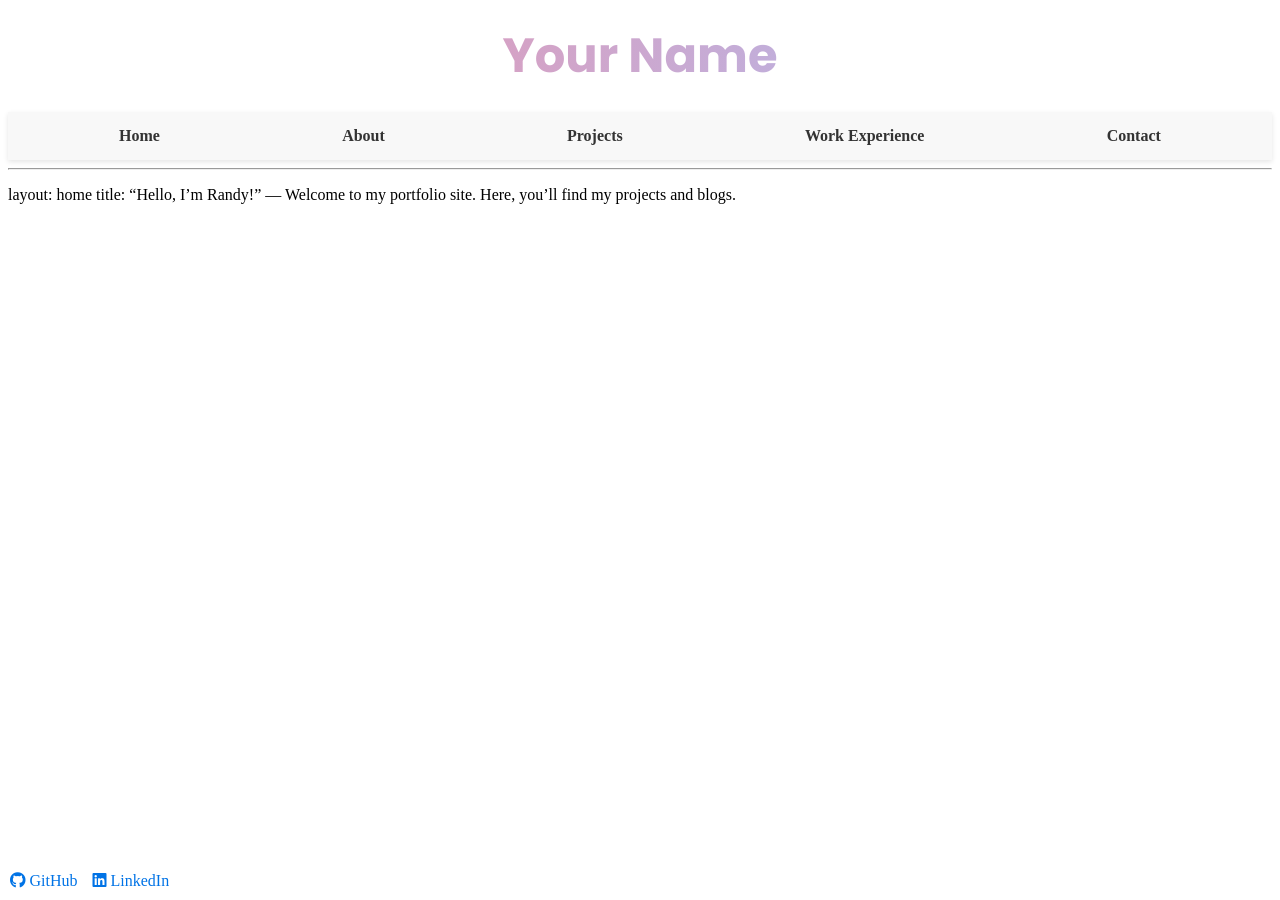
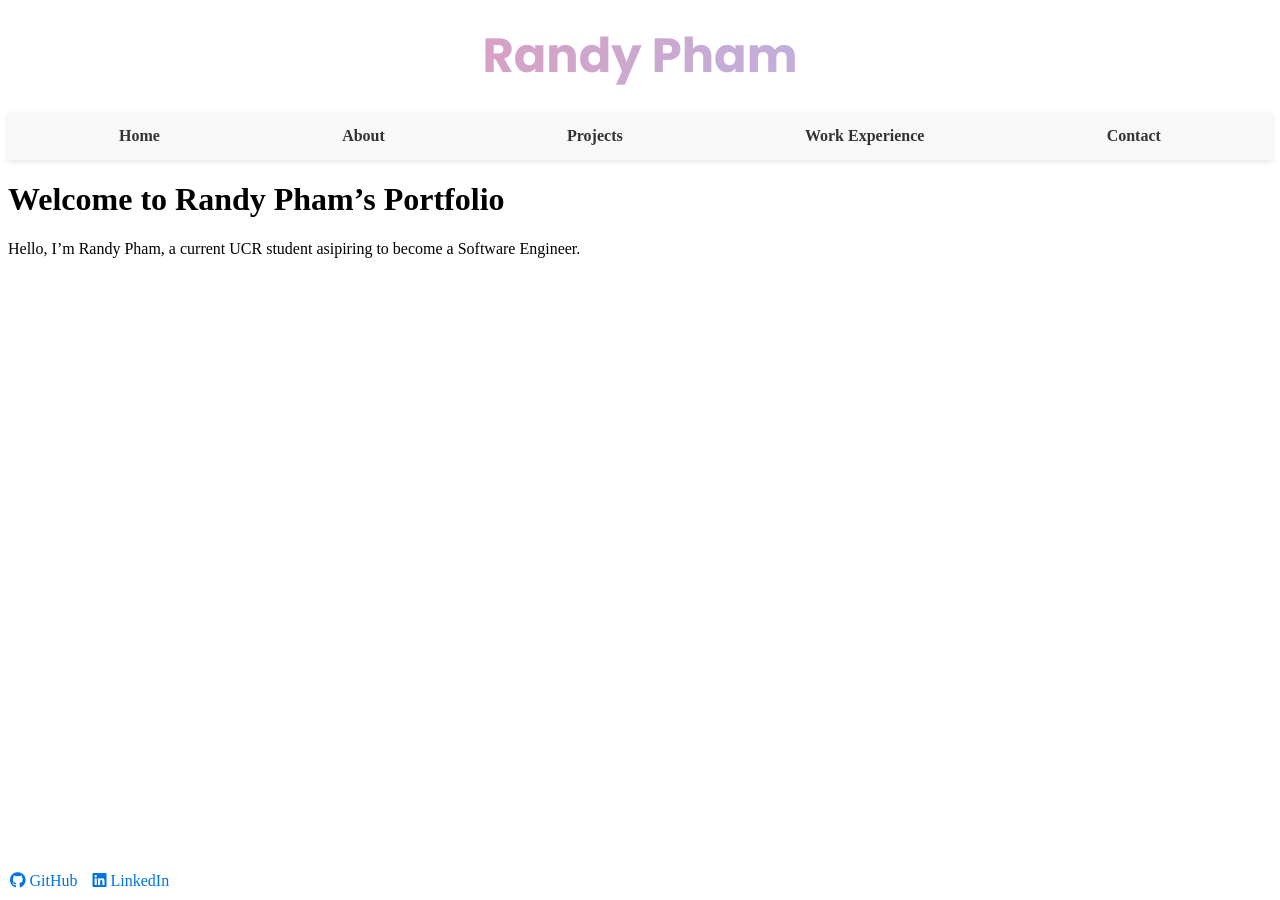
Before and after one commit to rpham037/Personal-Website, a Jekyll site: the page built from index.md, in a window 1280 px wide. Built offline with Jekyll 4.4.1, drawn with Linux system fonts in a browser that asks for light colours; our own code applies the rules of GitHub Pages for plain Markdown files.

Commit message:
Updating home page and header

```diff
--- a/_layouts/default.html
+++ b/_layouts/default.html
@@ -1,7 +1,7 @@
 <!DOCTYPE html>
 <html>
 <head>
-    <title>{{ Randy Pham }}</title>
+    <title>{{ page.title }}</title>
     <link href="https://cdnjs.cloudflare.com/ajax/libs/font-awesome/5.15.4/css/all.min.css" rel="stylesheet">
     <link href="https://fonts.googleapis.com/css2?family=Poppins:wght@400;700&display=swap" rel="stylesheet">
     <style>
@@ -41,7 +41,7 @@
 <body>
     <header>
         <!-- Gradient Header -->
-        <h1 class="gradient-text">Your Name</h1>
+        <h1 class="gradient-text">Randy Pham</h1>
 
         <!-- Navigation -->
         <nav>
--- a/index.md
+++ b/index.md
@@ -1,6 +1,8 @@
+---
+layout: default
+title: Home
+---
 
----
-layout: home
-title: "Hello, I'm Randy!"
----
-Welcome to my portfolio site. Here, you'll find my projects and blogs.
+# Welcome to Randy Pham's Portfolio
+
+Hello, I'm Randy Pham, a current UCR student asipiring to become a Software Engineer.
```
